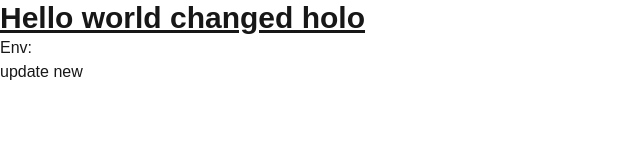
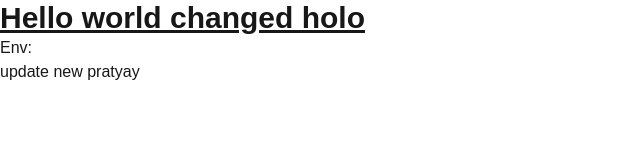
Before and after one commit to pratayay99/fly-poc-1, a Next.js app: page / in a window 1280 px wide. Shown: the top 160 px of the page, without its empty margins (0-640 px from the left). Built offline with nearby package versions, Linux system fonts and the light colour scheme.

Commit message:
Update page.tsx

```diff
--- a/src/app/page.tsx
+++ b/src/app/page.tsx
@@ -3,7 +3,7 @@ export default function Home() {
     <div>
       <h1 className="text-3xl font-bold underline">Hello world changed holo </h1>
       <p>Env:{process.env.REACT_APP_APP_ENV}</p>
-      <p>update new </p>
+      <p>update new pratyay</p>
     </div>
   );
 }
```
